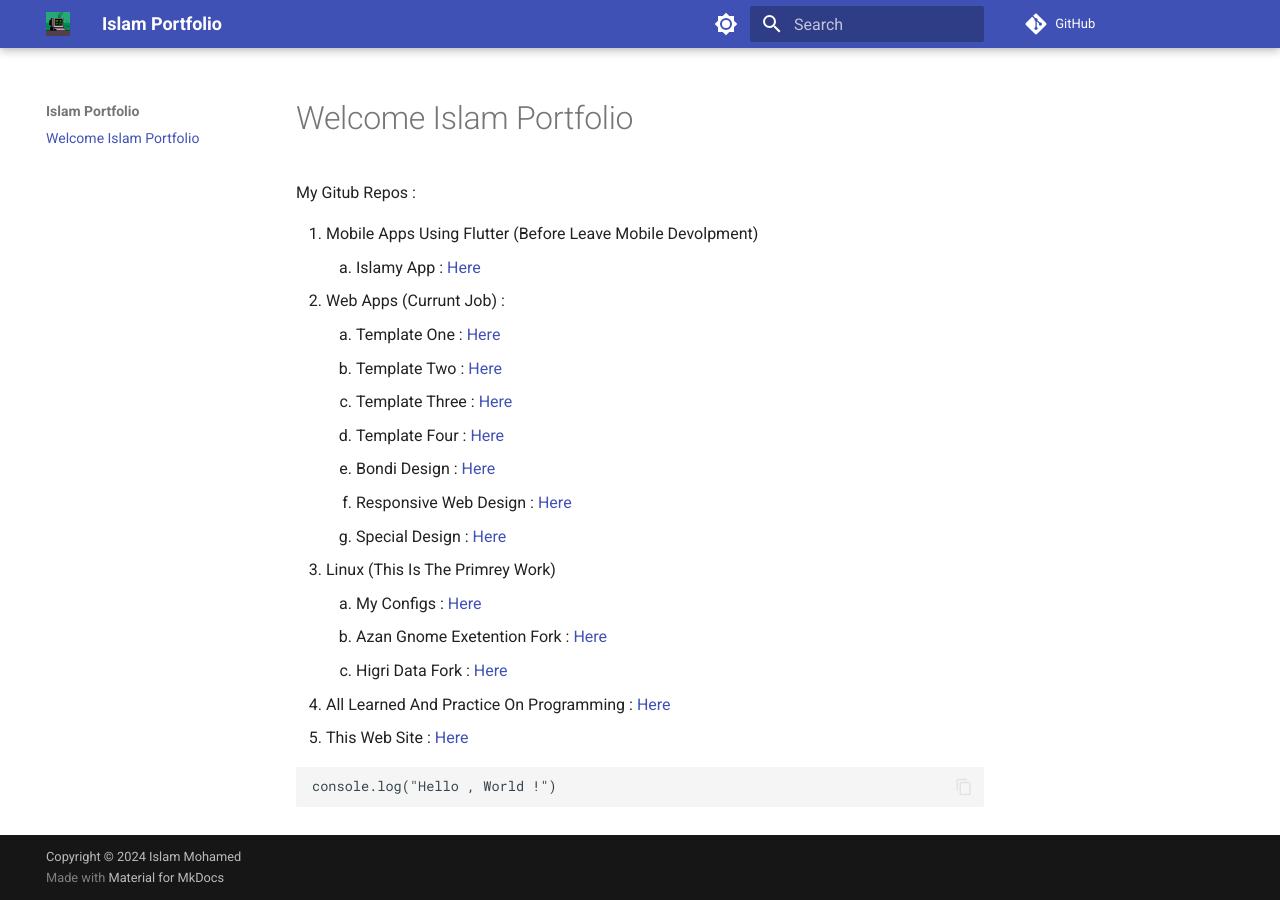
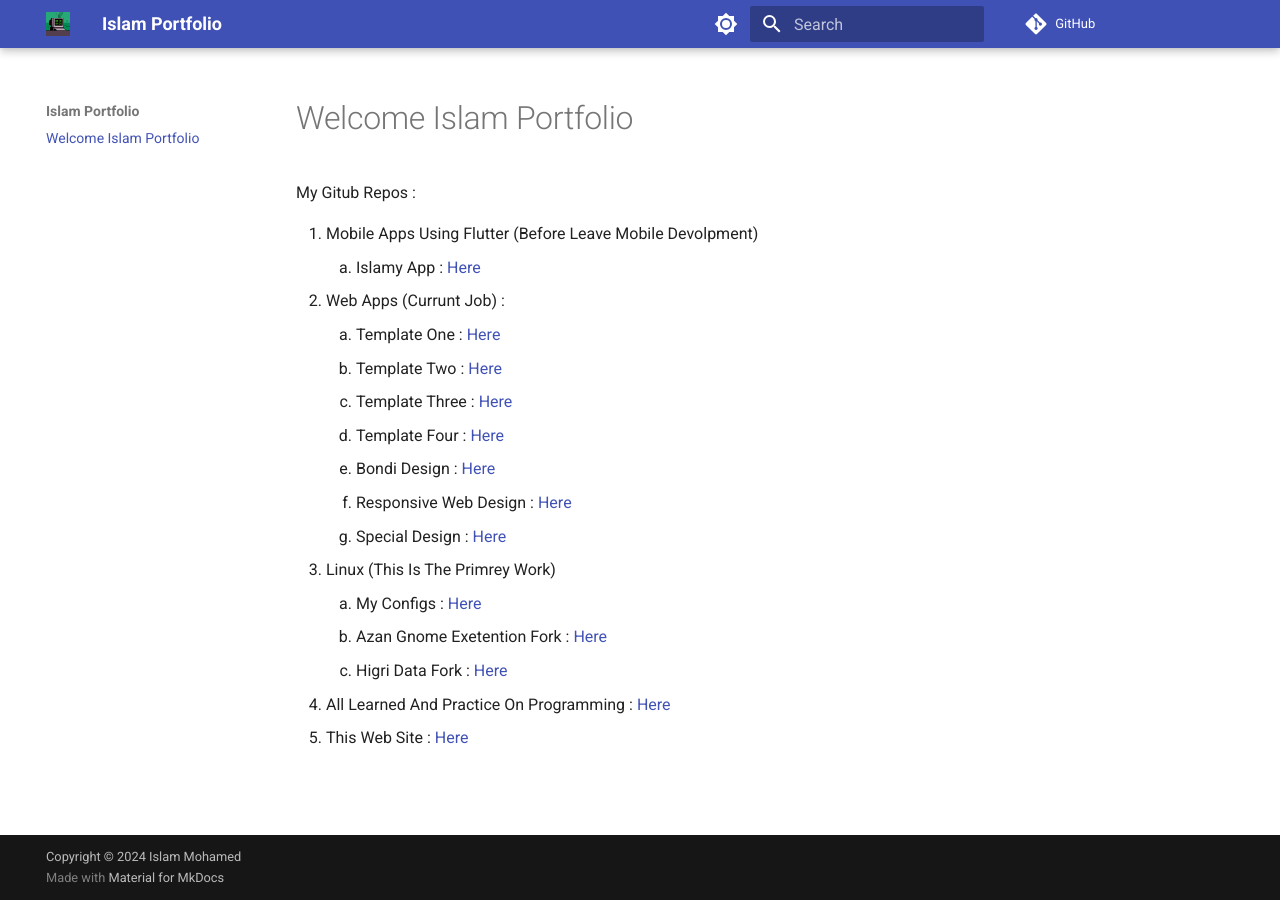
Before and after one commit to IslamMohammedSalama/IslamMohammedSalama.github.io, an MkDocs documentation site: the page built from docs/index.md, in a window 1280 px wide. Built offline with MkDocs 1.6.1 and Material for MkDocs 9.7.7, drawn with Linux system fonts in a browser that asks for light colours; comment, search, counter and statistics services are not loaded.

Commit message:
Remove unnecessary code block from index.md

````diff
--- a/docs/index.md
+++ b/docs/index.md
@@ -52,8 +52,3 @@ My Gitub Repos :
     <li>All Learned And Practice On Programming : <a href="https://github.com/IslamMohammedSalama/Islam-Projects">Here</a></li>
     <li>This Web Site : <a href="https://github.com/IslamMohammedSalama/IslamMohammedSalama.github.io">Here</a></li>
 </ol>
-
-
-```js
-console.log("Hello , World !")
-```
````
